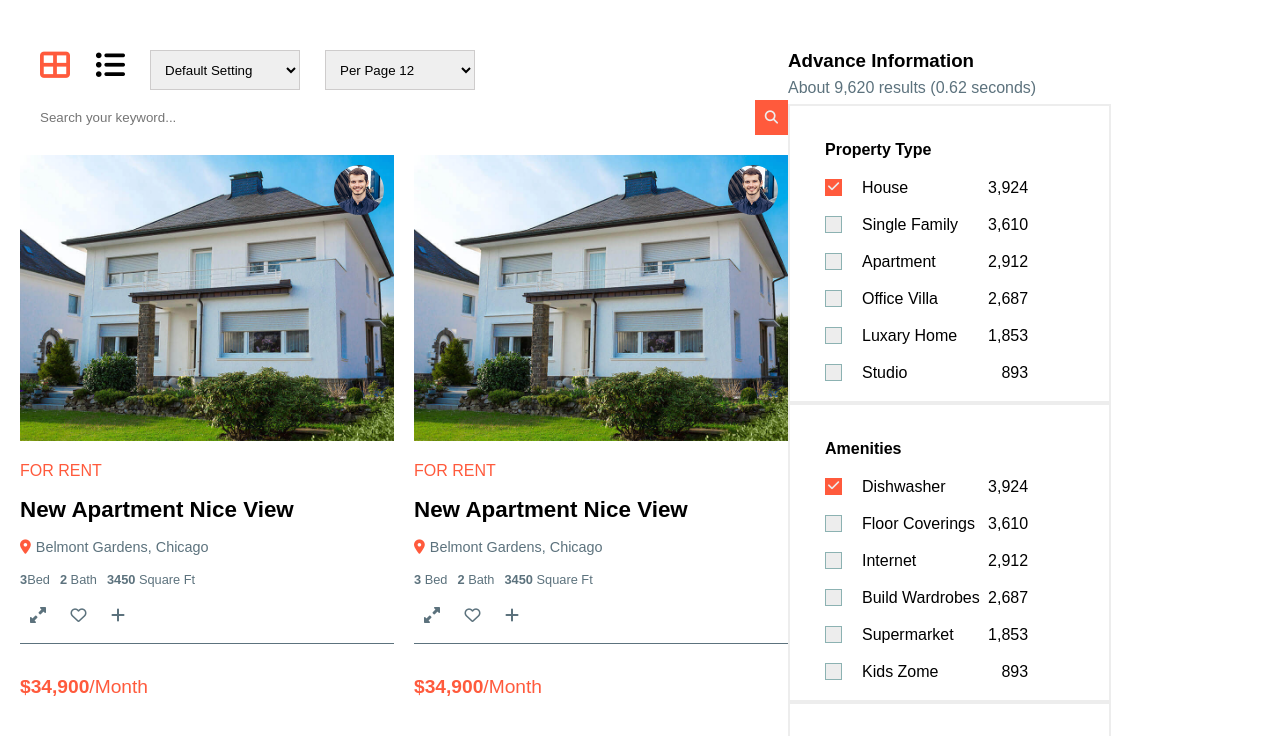
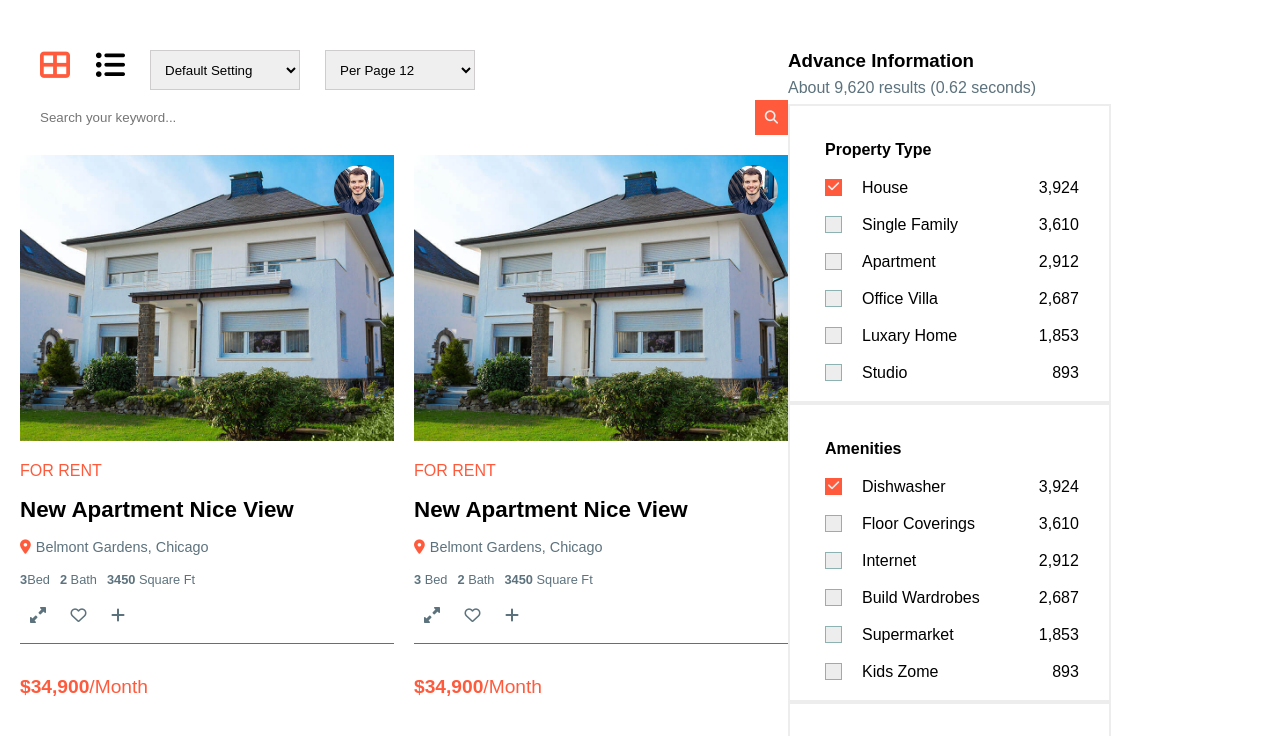
Before and after one commit to sanjidadokmi/tuna, a plain HTML site: page Shop.html in a window 1280 px wide. Shown: the top 736 px of the page. Drawn offline with nearby package versions, Linux system fonts and the light colour scheme.

Commit message:
updated shop

```diff
--- a/assets/css/style.css
+++ b/assets/css/style.css
@@ -328,9 +328,6 @@ input#off:checked ~ .shop-card-container {
       padding-block-end: 0px;
       ul {
         padding-block-start: 20px;
-        li {
-          width: 80%;
-        }
       }
     }
   }
@@ -346,8 +343,7 @@ input#off:checked ~ .shop-card-container {
 .widget-checkbox {
   display: none;
 }
-.checkbox-item{
-
+.checkbox-item {
   cursor: pointer;
 }
 .check-mark {
```
